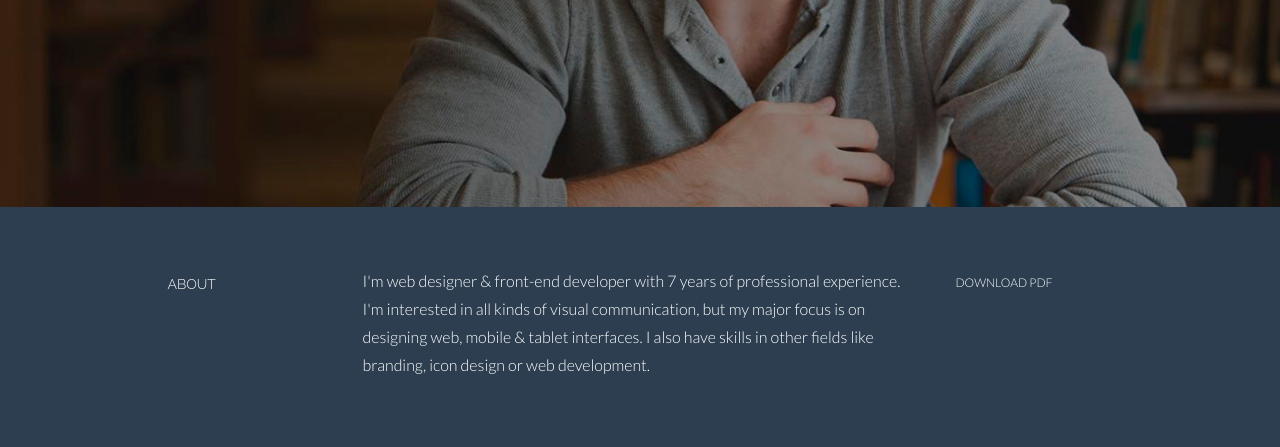
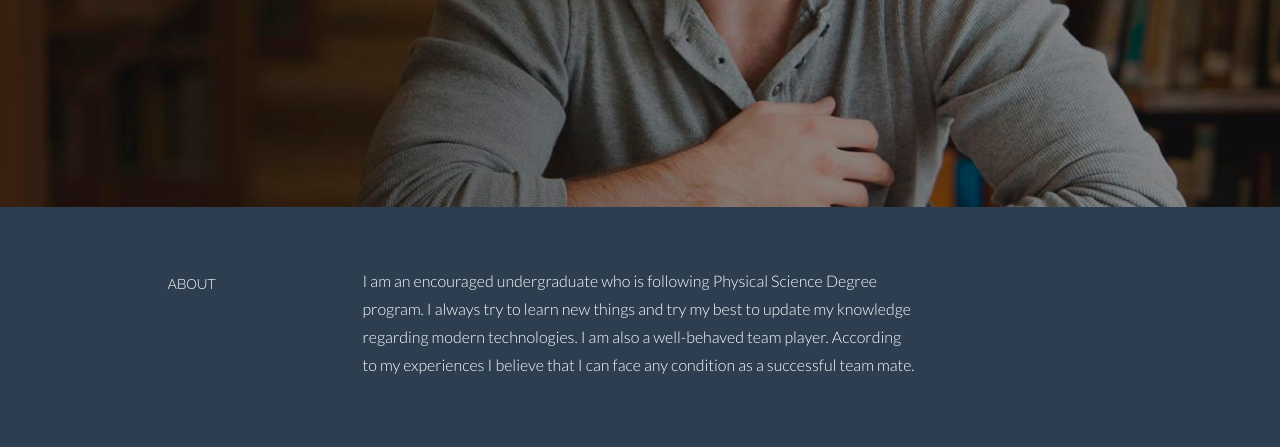
Before and after one commit to kusalkavindakd/create-a-cv, a plain HTML site: page index.html in a window 1280 px wide. Shown: the part 353-800 px from the top of the page. Drawn offline with Linux system fonts and the light colour scheme.

Commit message:
change the introduction

```diff
--- a/index.html
+++ b/index.html
@@ -85,12 +85,11 @@
             <h5>ABOUT</h5>
           </div>
           <div class="col-lg-6">
-            <p>I'm web designer & front-end developer with 7 years of professional experience. I'm interested in all kinds of visual communication, but my major focus is on designing web, mobile & tablet interfaces. I also have skills in other fields like
-              branding, icon design or web development.</p>
+            <p>I am an encouraged undergraduate who is following Physical Science Degree program. I always try to learn new things and try my best to update my knowledge regarding modern technologies. I am also a well-behaved team player. According to my experiences I   believe that I can face any condition as a successful team mate.</p>
           </div>
           <div class="col-lg-3">
             <p><a href="#"><i class="icon-file"></i></a>
-              <sm>DOWNLOAD PDF</sm>
+              <!--<sm>DOWNLOAD PDF</sm>-->
             </p>
           </div>
 
```
